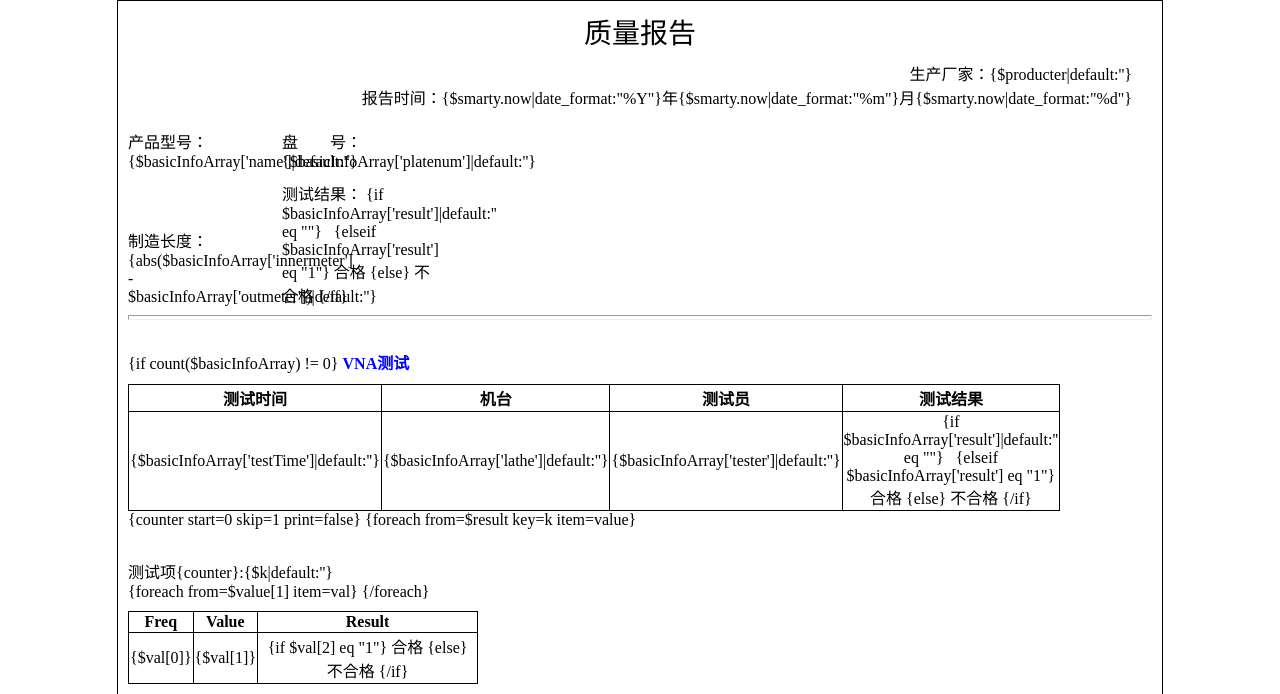
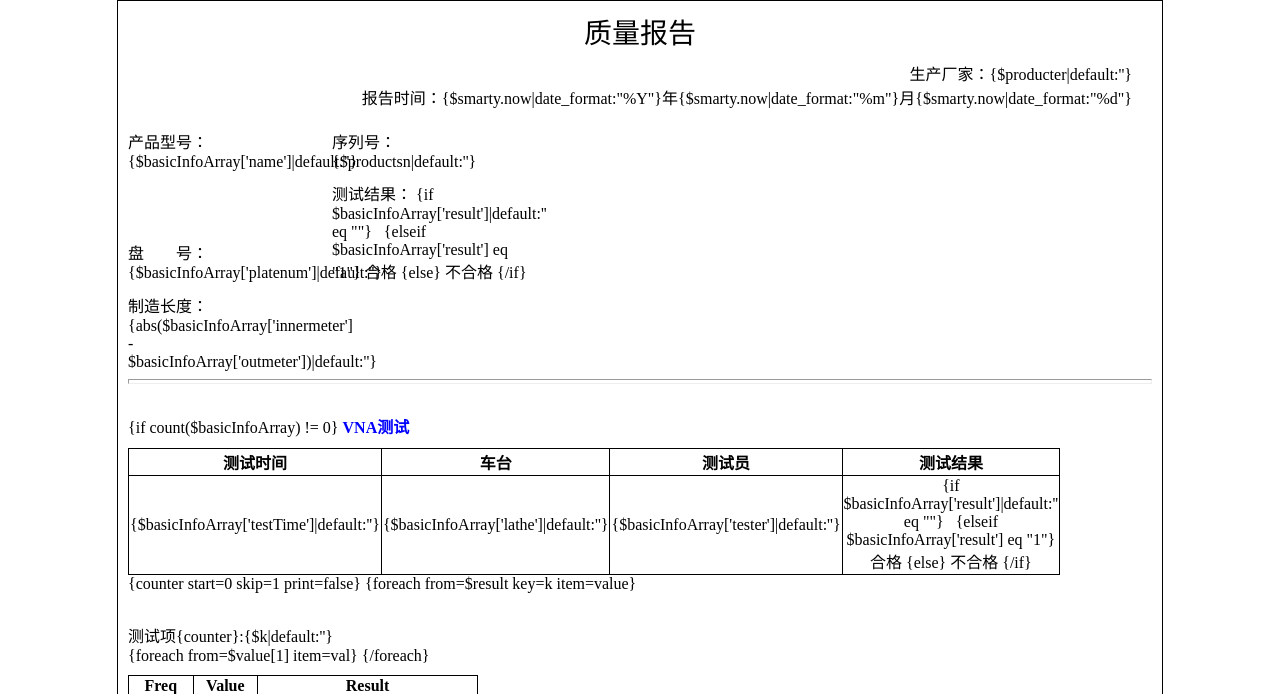
Before and after one commit to gary1990/camel, a CodeIgniter app: the page made by application/views/templates/vna_pim_detail.tpl in a window 1280 px wide. Shown: the top 694 px of the page. Run offline with CodeIgniter, Linux system fonts and the light colour scheme.

Commit message:
v5.0.6.0(补充v5.0.4.0遗漏部分)

```diff
--- a/application/views/templates/advancedsearch.tpl
+++ b/application/views/templates/advancedsearch.tpl
@@ -137,7 +137,7 @@
 					{html_options class="option_codition teststation" name=teststation options=$teststation selected=$smarty.post.teststation|default:''}
 				</div>
 				<div class="subCondition">
-					<span class="span-block"> 机台: </span>
+					<span class="span-block"> 车台: </span>
 					{html_options class="option_codition vnalathe" name=vnalathe options=$vnalathe selected=$smarty.post.vnalathe|default:''}
 				</div>
 				<div class="subCondition">
--- a/application/views/templates/vna_pim.tpl
+++ b/application/views/templates/vna_pim.tpl
@@ -199,7 +199,7 @@
 				</div>
 				<div class="subCondition vnalatheCn">
 					<div class="span-5 spanStyle">
-						机台:
+						车台:
 					</div>
 					{html_options class="option_codition vnalathe" name=vnalathe options=$vnalathe selected=$smarty.post.vnalathe|default:''}
 				</div>
--- a/application/views/templates/vna_pim_detail.tpl
+++ b/application/views/templates/vna_pim_detail.tpl
@@ -81,7 +81,7 @@
 			.inlineBlock
 			{
 				display: inline-block;
-				width: 150px;
+				width: 200px;
 			}
 		</style>
 	</head>
@@ -101,12 +101,12 @@
 					产品型号：{$basicInfoArray['name']|default:''}
 				</span>
 				<span class="inlineBlock">
-					盘&nbsp;&nbsp;&nbsp;&nbsp;&nbsp;&nbsp;&nbsp;&nbsp;号：{$basicInfoArray['platenum']|default:''}
+					序列号：{$productsn|default:''}
 				</span>
 			</div>
 			<div>
 				<span class="inlineBlock">
-					制造长度：{abs($basicInfoArray['innermeter'] - $basicInfoArray['outmeter'])|default:''}
+					盘&nbsp;&nbsp;&nbsp;&nbsp;&nbsp;&nbsp;&nbsp;&nbsp;号：{$basicInfoArray['platenum']|default:''}
 				</span>
 				<span class="inlineBlock">
 					测试结果：
@@ -119,6 +119,11 @@
 					{/if}
 				</span>
 			</div>
+			<div style="margin-top: 10px;">
+				<span class="inlineBlock">
+					制造长度：{abs($basicInfoArray['innermeter'] - $basicInfoArray['outmeter'])|default:''}
+				</span>
+			</div>
 			<hr class="hr_line">
 			{if count($basicInfoArray) != 0}
 				<span class="testitem">VNA测试</span>
@@ -126,7 +131,7 @@
 					<table class="basictable">
 						<tr>
 							<th>测试时间</th>
-							<th>机台</th>
+							<th>车台</th>
 							<th>测试员</th>
 							<th>测试结果</th>
 						</tr>
```
